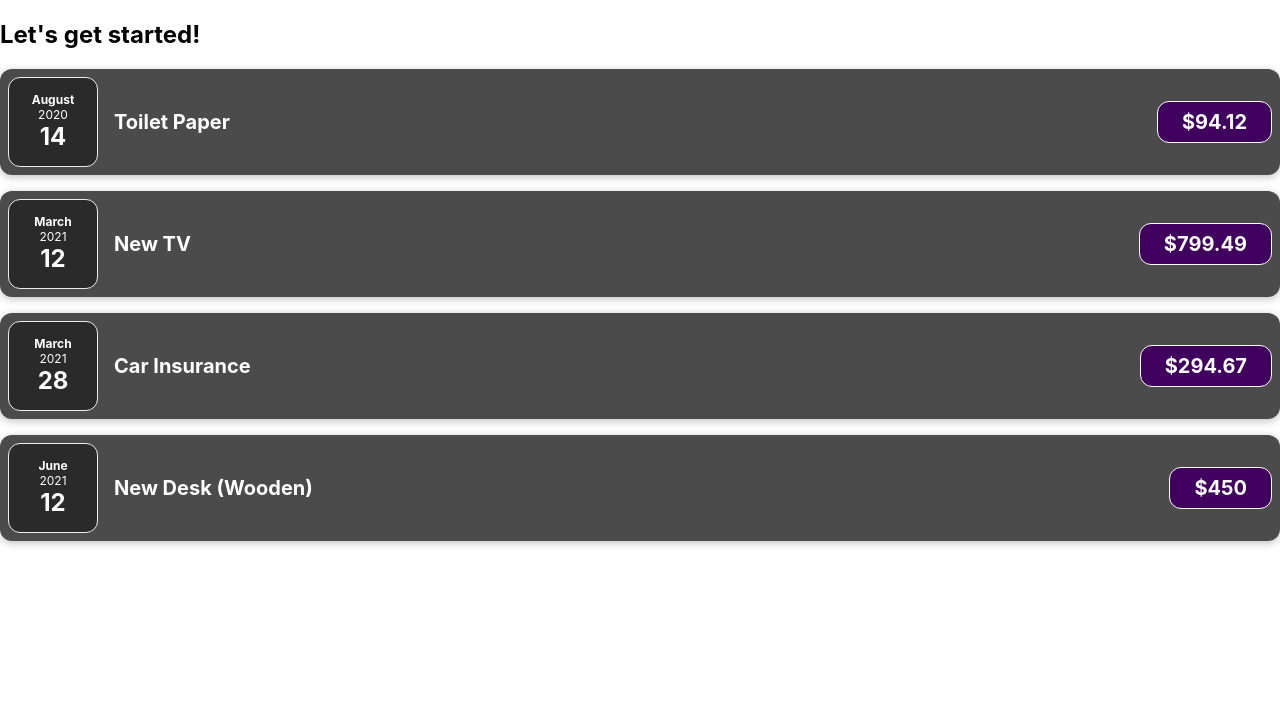
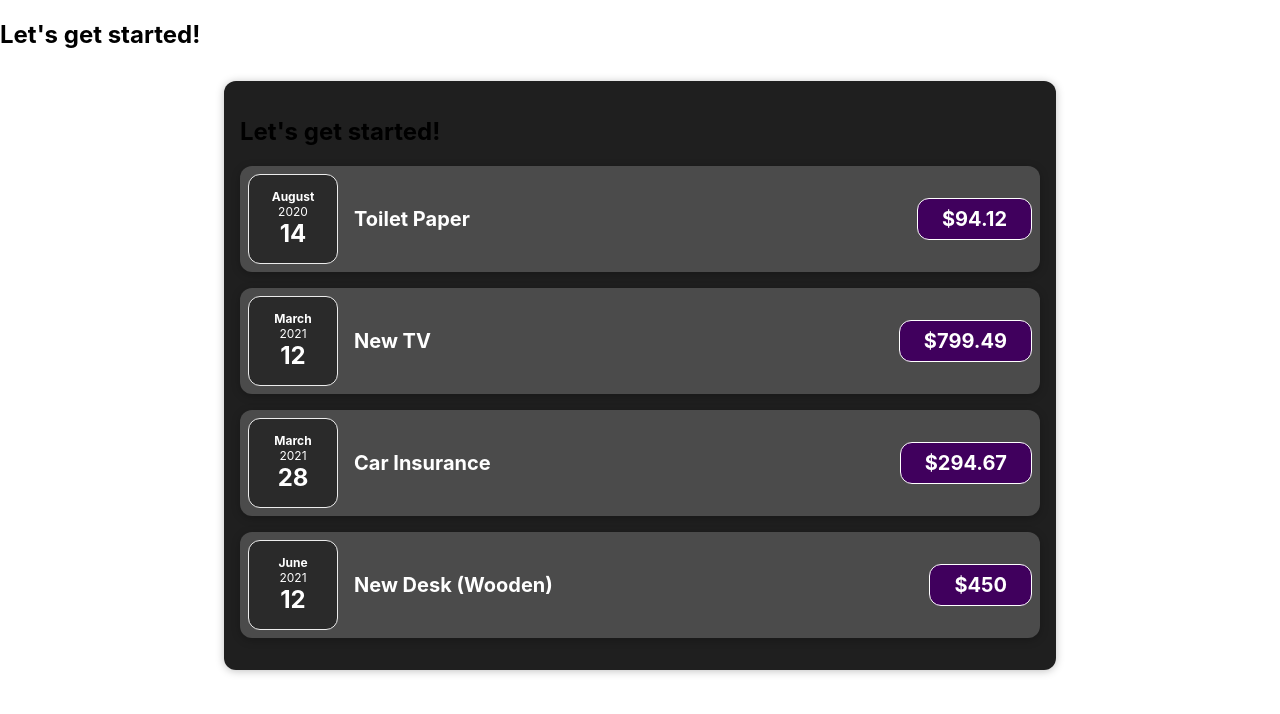
Before and after one commit to AftabVirtual/expense-manager-react, a React (Create React App) app: page / in a window 1280 px wide. Shown: the top 714 px of the page. Built offline with nearby package versions, Linux system fonts and the light colour scheme.

Commit message:
Added expenses

```diff
--- a/src/App.js
+++ b/src/App.js
@@ -1,4 +1,4 @@
-import ExpenseItem from './components/ExpenseItem';
+import Expenses from './components/Expenses';
 
 function App() {
   const expenses = [
@@ -26,26 +26,7 @@ function App() {
   return (
     <div>
       <h2>Let's get started!</h2>
-      <ExpenseItem
-        title={expenses[0].title}
-        amount={expenses[0].amount}
-        date={expenses[0].date}
-      />
-      <ExpenseItem
-        title={expenses[1].title}
-        amount={expenses[1].amount}
-        date={expenses[1].date}
-      />
-      <ExpenseItem
-        title={expenses[2].title}
-        amount={expenses[2].amount}
-        date={expenses[2].date}
-      />
-      <ExpenseItem
-        title={expenses[3].title}
-        amount={expenses[3].amount}
-        date={expenses[3].date}
-      />
+      <Expenses items = {expenses}/>
     </div>
   );
 }
--- /dev/null
+++ b/src/components/Expenses.css
@@ -0,0 +1,9 @@
+.expenses {
+    padding: 1rem;
+    background-color: rgb(31, 31, 31);
+    margin: 2rem auto;
+    width: 50rem;
+    max-width: 95%;
+    border-radius: 12px;
+    box-shadow: 0 1px 8px rgba(0, 0, 0, 0.25);
+  }
--- /dev/null
+++ b/src/components/Expenses.js
@@ -0,0 +1,32 @@
+import ExpenseItem from './ExpenseItem';
+import './Expenses.css';
+
+function Expenses(props) {
+    return (
+        <div className='expenses'>
+            <h2>Let's get started!</h2>
+            <ExpenseItem
+                title={props.items[0].title}
+                amount={props.items[0].amount}
+                date={props.items[0].date}
+            />
+            <ExpenseItem
+                title={props.items[1].title}
+                amount={props.items[1].amount}
+                date={props.items[1].date}
+            />
+            <ExpenseItem
+                title={props.items[2].title}
+                amount={props.items[2].amount}
+                date={props.items[2].date}
+            />
+            <ExpenseItem
+                title={props.items[3].title}
+                amount={props.items[3].amount}
+                date={props.items[3].date}
+            />
+        </div>
+    );
+}
+
+export default Expenses;
```
